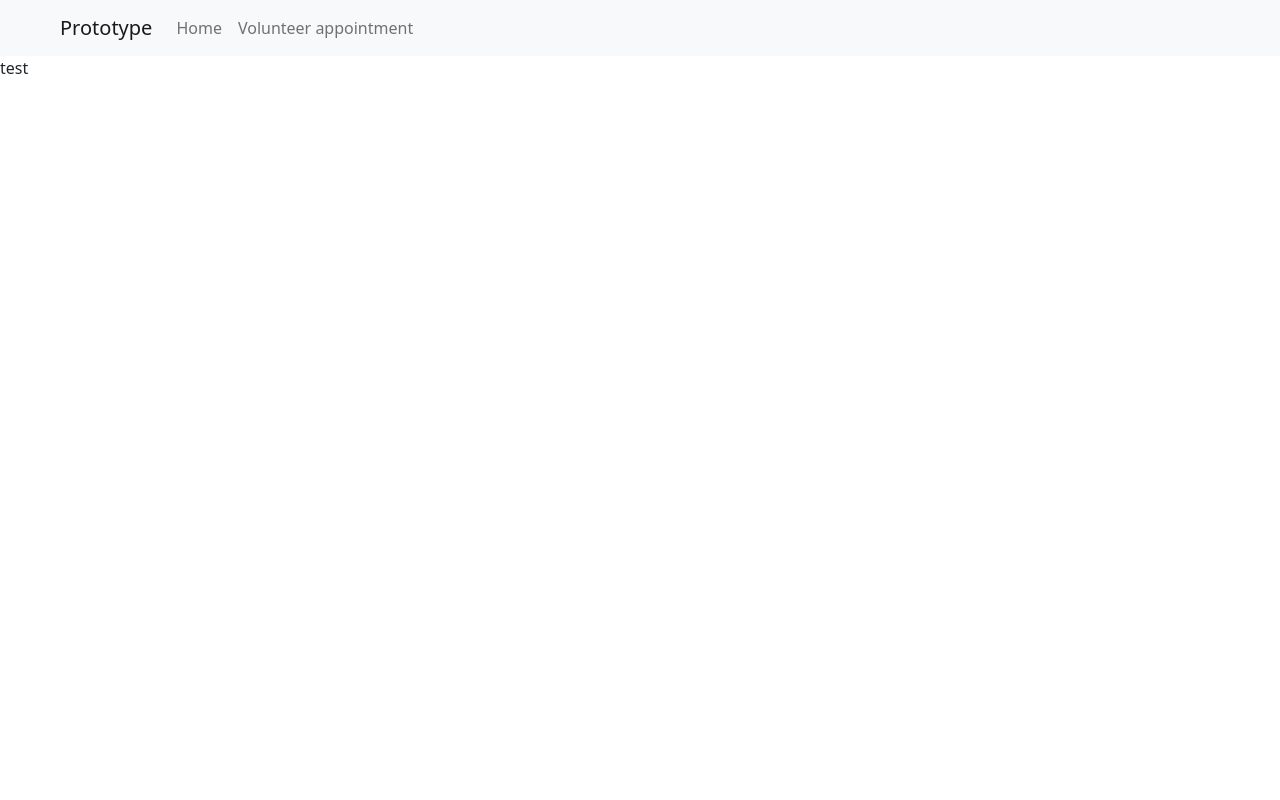
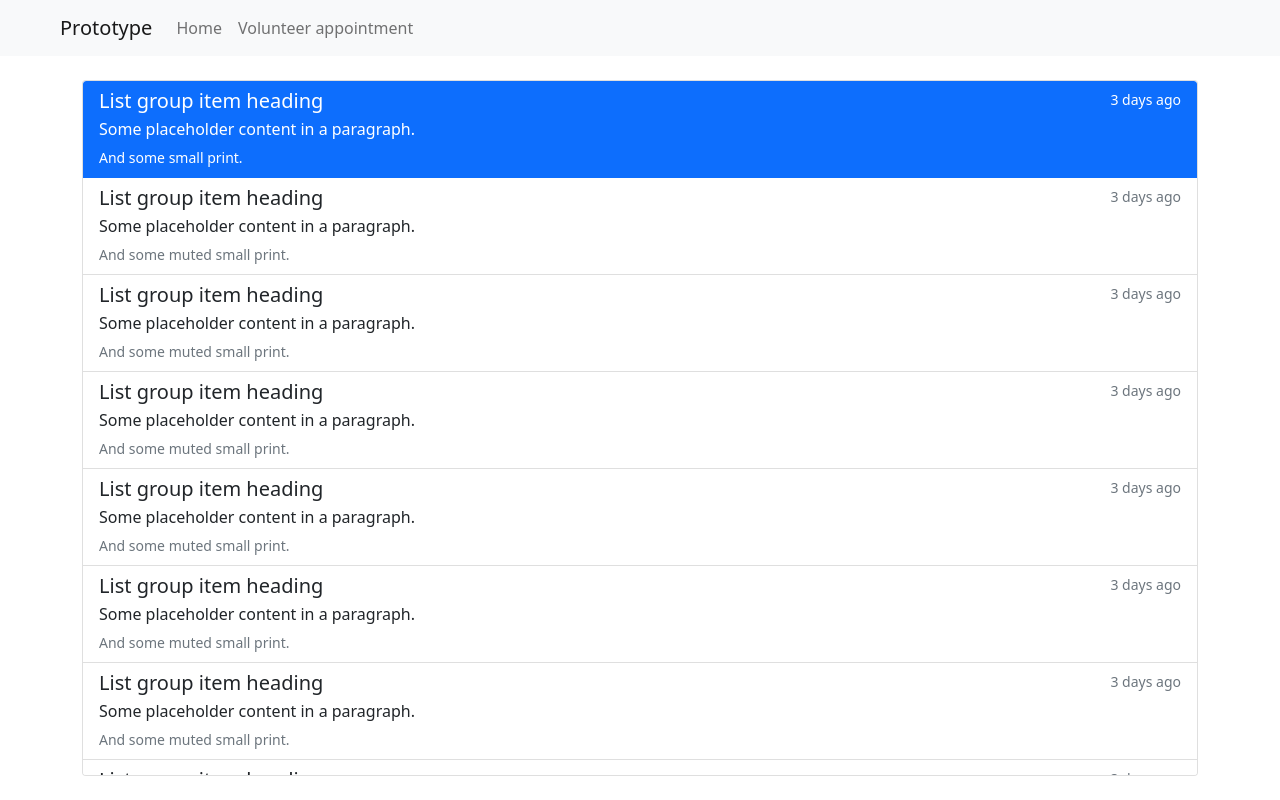
Before and after one commit to RobertBlaauwendraad/re-prototype, a Vue app: page /need-volunteer in a window 1280 px wide. Built offline with nearby package versions, Linux system fonts and the light colour scheme.

Commit message:
Begin of volunteer list

```diff
--- a/package.json
+++ b/package.json
@@ -20,7 +20,9 @@
     "@vue/cli-plugin-eslint": "~5.0.0",
     "@vue/cli-service": "~5.0.0",
     "eslint": "^7.32.0",
-    "eslint-plugin-vue": "^8.0.3"
+    "eslint-plugin-vue": "^8.0.3",
+    "sass": "^1.49.9",
+    "sass-loader": "^12.6.0"
   },
   "eslintConfig": {
     "root": true,
--- /dev/null
+++ b/src/assets/scss/main.scss
@@ -0,0 +1,7 @@
+#app {
+  height: 100vh;
+}
+
+.volunteer-container {
+  height: calc(100% - 56px);
+}
--- a/src/components/views/VolunteerAppointment.vue
+++ b/src/components/views/VolunteerAppointment.vue
@@ -1,5 +1,106 @@
 <template>
-  <p>test</p>
+  <div class="container volunteer-container py-4">
+    <div class="card h-100 overflow-auto ">
+        <div class="list-group list-group-flush" >
+          <a href="#" class="list-group-item list-group-item-action active" aria-current="true">
+            <div class="d-flex w-100 justify-content-between">
+              <h5 class="mb-1">List group item heading</h5>
+              <small>3 days ago</small>
+            </div>
+            <p class="mb-1">Some placeholder content in a paragraph.</p>
+            <small>And some small print.</small>
+          </a>
+          <a href="#" class="list-group-item list-group-item-action">
+            <div class="d-flex w-100 justify-content-between">
+              <h5 class="mb-1">List group item heading</h5>
+              <small class="text-muted">3 days ago</small>
+            </div>
+            <p class="mb-1">Some placeholder content in a paragraph.</p>
+            <small class="text-muted">And some muted small print.</small>
+          </a>
+          <a href="#" class="list-group-item list-group-item-action">
+            <div class="d-flex w-100 justify-content-between">
+              <h5 class="mb-1">List group item heading</h5>
+              <small class="text-muted">3 days ago</small>
+            </div>
+            <p class="mb-1">Some placeholder content in a paragraph.</p>
+            <small class="text-muted">And some muted small print.</small>
+          </a>
+          <a href="#" class="list-group-item list-group-item-action">
+            <div class="d-flex w-100 justify-content-between">
+              <h5 class="mb-1">List group item heading</h5>
+              <small class="text-muted">3 days ago</small>
+            </div>
+            <p class="mb-1">Some placeholder content in a paragraph.</p>
+            <small class="text-muted">And some muted small print.</small>
+          </a>
+          <a href="#" class="list-group-item list-group-item-action">
+            <div class="d-flex w-100 justify-content-between">
+              <h5 class="mb-1">List group item heading</h5>
+              <small class="text-muted">3 days ago</small>
+            </div>
+            <p class="mb-1">Some placeholder content in a paragraph.</p>
+            <small class="text-muted">And some muted small print.</small>
+          </a>
+          <a href="#" class="list-group-item list-group-item-action">
+            <div class="d-flex w-100 justify-content-between">
+              <h5 class="mb-1">List group item heading</h5>
+              <small class="text-muted">3 days ago</small>
+            </div>
+            <p class="mb-1">Some placeholder content in a paragraph.</p>
+            <small class="text-muted">And some muted small print.</small>
+          </a>
+          <a href="#" class="list-group-item list-group-item-action">
+            <div class="d-flex w-100 justify-content-between">
+              <h5 class="mb-1">List group item heading</h5>
+              <small class="text-muted">3 days ago</small>
+            </div>
+            <p class="mb-1">Some placeholder content in a paragraph.</p>
+            <small class="text-muted">And some muted small print.</small>
+          </a>
+          <a href="#" class="list-group-item list-group-item-action">
+            <div class="d-flex w-100 justify-content-between">
+              <h5 class="mb-1">List group item heading</h5>
+              <small class="text-muted">3 days ago</small>
+            </div>
+            <p class="mb-1">Some placeholder content in a paragraph.</p>
+            <small class="text-muted">And some muted small print.</small>
+          </a>
+          <a href="#" class="list-group-item list-group-item-action">
+            <div class="d-flex w-100 justify-content-between">
+              <h5 class="mb-1">List group item heading</h5>
+              <small class="text-muted">3 days ago</small>
+            </div>
+            <p class="mb-1">Some placeholder content in a paragraph.</p>
+            <small class="text-muted">And some muted small print.</small>
+          </a>
+          <a href="#" class="list-group-item list-group-item-action">
+            <div class="d-flex w-100 justify-content-between">
+              <h5 class="mb-1">List group item heading</h5>
+              <small class="text-muted">3 days ago</small>
+            </div>
+            <p class="mb-1">Some placeholder content in a paragraph.</p>
+            <small class="text-muted">And some muted small print.</small>
+          </a>
+          <a href="#" class="list-group-item list-group-item-action">
+            <div class="d-flex w-100 justify-content-between">
+              <h5 class="mb-1">List group item heading</h5>
+              <small class="text-muted">3 days ago</small>
+            </div>
+            <p class="mb-1">Some placeholder content in a paragraph.</p>
+            <small class="text-muted">And some muted small print.</small>
+          </a>
+          <a href="#" class="list-group-item list-group-item-action">
+            <div class="d-flex w-100 justify-content-between">
+              <h5 class="mb-1">List group item heading</h5>
+              <small class="text-muted">3 days ago</small>
+            </div>
+            <p class="mb-1">Some placeholder content in a paragraph.</p>
+            <small class="text-muted">And some muted small print.</small>
+          </a>
+        </div>
+      </div>
+  </div>
 </template>
 
 <script>
--- a/src/main.js
+++ b/src/main.js
@@ -4,6 +4,7 @@
 
 import "bootstrap/dist/css/bootstrap.min.css"
 import "bootstrap"
+import "@/assets/scss/main.scss"
 
 import routes from './routes';
 
```
Also changed, not shown: 1 other file (tests, documents, lock files or other folders).
